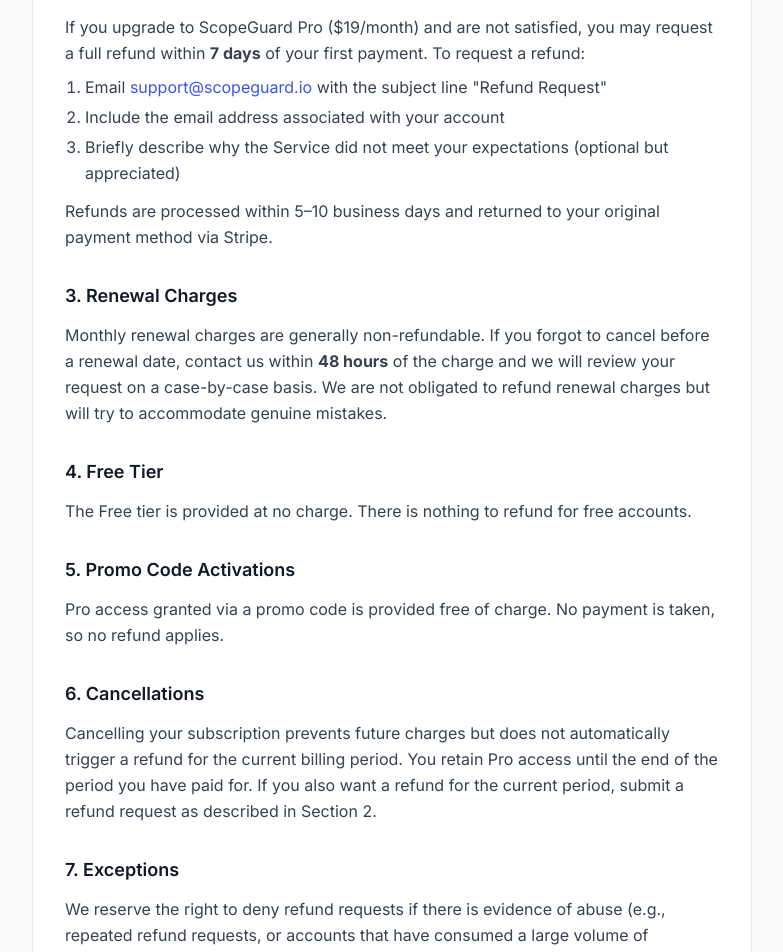
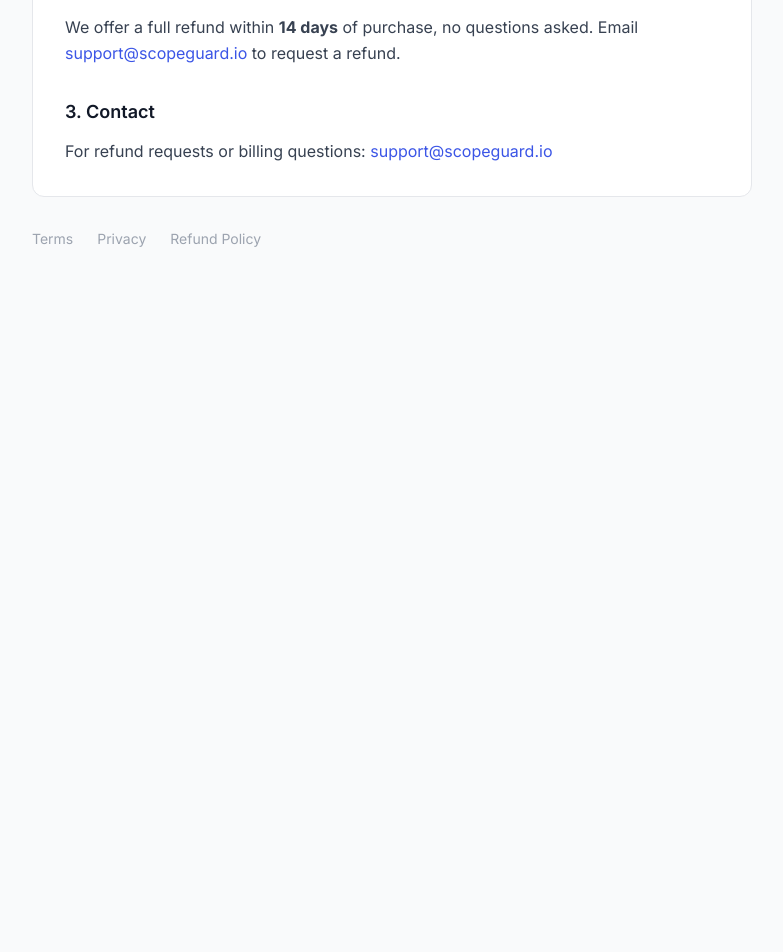
Before and after one commit to exp300/scopeguard, a React (Vite) app in the folder frontend/: page /refund in a window 1280 px wide. Shown: the part 400-1352 px from the top of the page, without its empty margins (248-1031 px from the left). After the commit the page ends 800 px from the top, so only its background shows below. Built offline with nearby package versions, Linux system fonts and the light colour scheme; the HTML template or start-up script is replaced by a standard one.

Commit message:
fix: 14 day refund and legal name for Paddle

```diff
--- a/frontend/src/pages/Refund.jsx
+++ b/frontend/src/pages/Refund.jsx
@@ -11,37 +11,11 @@
         <p>We want you to be satisfied with ScopeGuard. This Refund Policy explains when you are eligible for a refund and how to request one. For questions, contact us at <a href={`mailto:${CONTACT}`} className="text-brand-600 hover:underline">{CONTACT}</a>.</p>
       </Section>
 
-      <Section title="2. Pro Subscription — 7-Day Money-Back Guarantee">
-        <p>If you upgrade to ScopeGuard Pro ($19/month) and are not satisfied, you may request a full refund within <strong>7 days</strong> of your first payment. To request a refund:</p>
-        <ol className="list-decimal pl-5 mt-2 space-y-1">
-          <li>Email <a href={`mailto:${CONTACT}`} className="text-brand-600 hover:underline">{CONTACT}</a> with the subject line "Refund Request"</li>
-          <li>Include the email address associated with your account</li>
-          <li>Briefly describe why the Service did not meet your expectations (optional but appreciated)</li>
-        </ol>
-        <p className="mt-3">Refunds are processed within 5–10 business days and returned to your original payment method via Stripe.</p>
+      <Section title="2. Pro Subscription — 14-Day Money-Back Guarantee">
+        <p>We offer a full refund within <strong>14 days</strong> of purchase, no questions asked. Email <a href={`mailto:${CONTACT}`} className="text-brand-600 hover:underline">{CONTACT}</a> to request a refund.</p>
       </Section>
 
-      <Section title="3. Renewal Charges">
-        <p>Monthly renewal charges are generally non-refundable. If you forgot to cancel before a renewal date, contact us within <strong>48 hours</strong> of the charge and we will review your request on a case-by-case basis. We are not obligated to refund renewal charges but will try to accommodate genuine mistakes.</p>
-      </Section>
-
-      <Section title="4. Free Tier">
-        <p>The Free tier is provided at no charge. There is nothing to refund for free accounts.</p>
-      </Section>
-
-      <Section title="5. Promo Code Activations">
-        <p>Pro access granted via a promo code is provided free of charge. No payment is taken, so no refund applies.</p>
-      </Section>
-
-      <Section title="6. Cancellations">
-        <p>Cancelling your subscription prevents future charges but does not automatically trigger a refund for the current billing period. You retain Pro access until the end of the period you have paid for. If you also want a refund for the current period, submit a refund request as described in Section 2.</p>
-      </Section>
-
-      <Section title="7. Exceptions">
-        <p>We reserve the right to deny refund requests if there is evidence of abuse (e.g., repeated refund requests, or accounts that have consumed a large volume of analyses and then request a refund).</p>
-      </Section>
-
-      <Section title="8. Contact">
+      <Section title="3. Contact">
         <p>For refund requests or billing questions: <a href={`mailto:${CONTACT}`} className="text-brand-600 hover:underline">{CONTACT}</a></p>
       </Section>
     </LegalLayout>
--- a/frontend/src/pages/Terms.jsx
+++ b/frontend/src/pages/Terms.jsx
@@ -20,7 +20,7 @@
       </Section>
 
       <Section title="4. Subscription and Payment">
-        <p>ScopeGuard offers a Free tier (5 analyses) and a Pro plan at <strong>$19.00 per month</strong>. Pro subscriptions are billed monthly in advance via Stripe. All fees are non-refundable except as described in our <Link to="/refund" className="text-brand-600 hover:underline">Refund Policy</Link>.</p>
+        <p>ScopeGuard offers a Free tier (5 analyses) and a Pro plan at <strong>$19.00 per month</strong>. Pro subscriptions are billed monthly in advance. All fees are non-refundable except as described in our <Link to="/refund" className="text-brand-600 hover:underline">Refund Policy</Link>.</p>
         <p className="mt-3">We reserve the right to change pricing with 30 days' notice. Continued use after a price change constitutes acceptance of the new price.</p>
       </Section>
 
@@ -40,15 +40,15 @@
       </Section>
 
       <Section title="7. Intellectual Property">
-        <p>The Service, including its design, code, and AI models, is owned by ScopeGuard. Your contract data and analysis history remain yours. By using the Service, you grant ScopeGuard a limited license to process your data solely to provide the Service. We do not train AI models on your contract data.</p>
+        <p>The Service, including its design, code, and AI models, is owned by Oleksandr Kolisnyk. Your contract data and analysis history remain yours. By using the Service, you grant Oleksandr Kolisnyk a limited license to process your data solely to provide the Service. We do not train AI models on your contract data.</p>
       </Section>
 
       <Section title="8. Disclaimer of Warranties">
-        <p>THE SERVICE IS PROVIDED "AS IS" WITHOUT WARRANTIES OF ANY KIND, EXPRESS OR IMPLIED. WE DO NOT WARRANT THAT THE SERVICE WILL BE UNINTERRUPTED, ERROR-FREE, OR THAT AI VERDICTS WILL BE ACCURATE. OUTPUTS ARE NOT LEGAL ADVICE — CONSULT A QUALIFIED ATTORNEY FOR LEGAL MATTERS.</p>
+        <p>THE SERVICE IS PROVIDED "AS IS" WITHOUT WARRANTIES OF ANY KIND, EXPRESS OR IMPLIED. OLEKSANDR KOLISNYK DOES NOT WARRANT THAT THE SERVICE WILL BE UNINTERRUPTED, ERROR-FREE, OR THAT AI VERDICTS WILL BE ACCURATE. OUTPUTS ARE NOT LEGAL ADVICE — CONSULT A QUALIFIED ATTORNEY FOR LEGAL MATTERS.</p>
       </Section>
 
       <Section title="9. Limitation of Liability">
-        <p>TO THE MAXIMUM EXTENT PERMITTED BY LAW, SCOPEGUARD SHALL NOT BE LIABLE FOR ANY INDIRECT, INCIDENTAL, SPECIAL, CONSEQUENTIAL, OR PUNITIVE DAMAGES, OR ANY LOSS OF REVENUE, PROFITS, OR DATA. OUR TOTAL LIABILITY SHALL NOT EXCEED THE AMOUNTS PAID BY YOU IN THE THREE MONTHS PRECEDING THE CLAIM.</p>
+        <p>TO THE MAXIMUM EXTENT PERMITTED BY LAW, OLEKSANDR KOLISNYK SHALL NOT BE LIABLE FOR ANY INDIRECT, INCIDENTAL, SPECIAL, CONSEQUENTIAL, OR PUNITIVE DAMAGES, OR ANY LOSS OF REVENUE, PROFITS, OR DATA. TOTAL LIABILITY SHALL NOT EXCEED THE AMOUNTS PAID BY YOU IN THE THREE MONTHS PRECEDING THE CLAIM.</p>
       </Section>
 
       <Section title="10. Changes to Terms">
```
